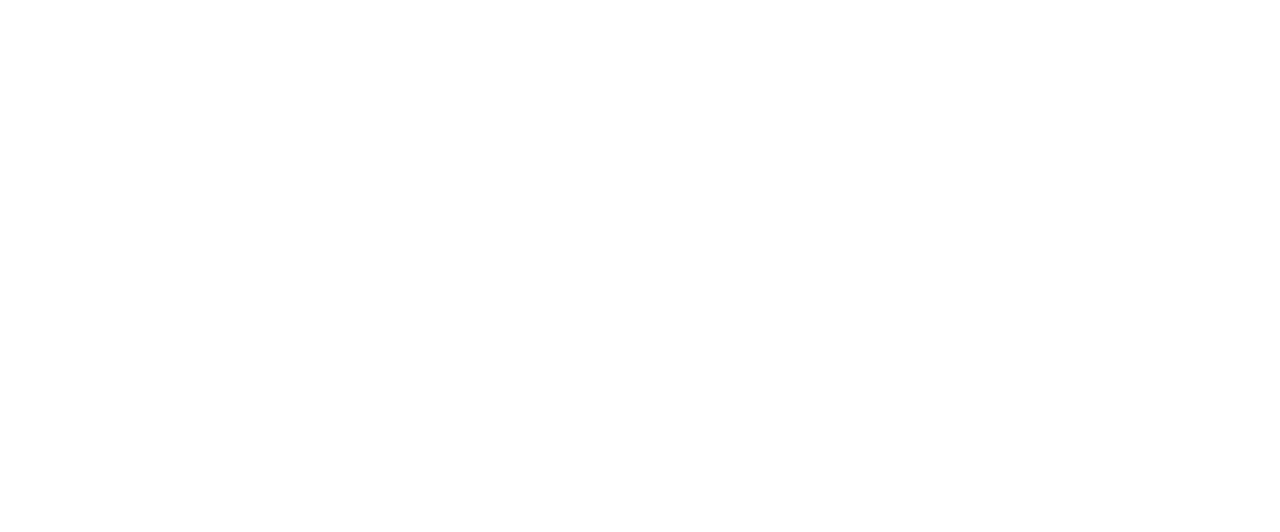
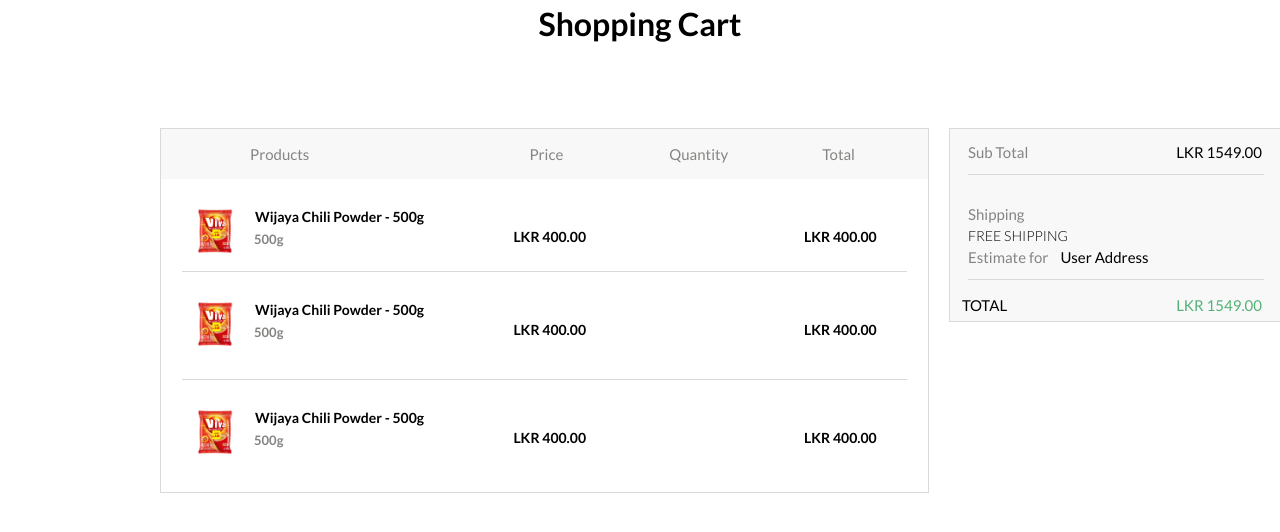
Before and after one commit to PraveenAththanayake/Green_Supermarket, a React (Vite) app in the folder frontend/: page /cart in a window 1280 px wide. Before the commit this address had no page. Shown: the top 532 px of the page. Built offline with nearby package versions, Linux system fonts and the light colour scheme; a web font is replaced by a local one.

Commit message:
Created cart.tsx

```diff
--- a/frontend/src/App.tsx
+++ b/frontend/src/App.tsx
@@ -6,6 +6,7 @@
 import ProductPage from "./pages/product/ProductPage";
 import AdminLayout from "./pages/admin/AdminLayout";
 import TopSales from "./pages/topsales/topsales";
+import Cart from "./pages/cart/cart";
 function App() {
   return (
     <div>
@@ -17,6 +18,7 @@
         <Route path="/contact" element={<div>Contact</div>} />
         <Route path="/admin" element={<AdminLayout />} />
         <Route path="/topsales" element={<TopSales />} />
+        <Route path="/cart" element={<Cart/>} />
       </Routes>
     </div>
   );
--- /dev/null
+++ b/frontend/src/components/cart/ShoppingCart.tsx
@@ -0,0 +1,23 @@
+import React from "react";
+
+function ShoppingCart() {
+  return (
+    <div className=" flex flex-row">
+      <img
+        className=" w=[50px] h-[50px] mt-[27px] ml-[29px]"
+        src="topsaverimages/2 6.png"
+        alt="2 6"
+      />
+      <p className=" mt-[27px] ml-[15px] text-sm font-semibold ">
+        Wijaya Chili Powder - 500g
+      </p>
+      <p className=" mt-[51px] ml-[-170px] text-xs font-semibold text-gray">
+        500g
+      </p>
+      <p className=" text-sm font-semibold mt-[47px] ml-[230px]">LKR 400.00</p>
+      <p className=" text-sm font-semibold mt-[47px] ml-[218px]">LKR 400.00</p>
+    </div>
+  );
+}
+
+export default ShoppingCart;
--- a/frontend/src/components/topsales/ProductCard.tsx
+++ b/frontend/src/components/topsales/ProductCard.tsx
@@ -1,4 +1,4 @@
-import React from 'react'
+import React from "react";
 import { IoIosStar } from "react-icons/io";
 import { IoMdHeartEmpty } from "react-icons/io";
 import { IoCart } from "react-icons/io5";
@@ -7,40 +7,62 @@
   return (
     <div>
       <div className="col-span-1 h-[345px] w-[270px] bg-white rounded-lg shadow-lg pl-3">
-            <div className='bg-customGreen w-[43px] h-[24px] text-white rounded-md text-center text-sm flex items-center justify-center mt-[8px] ml-[8px]'>55%</div>
-            <div className='flexCenter mt-[15px]'>
-              <img src="images 1.png" alt="image" className="w-[133px] h-[121px] "/>
+        <div className="bg-customGreen w-[43px] h-[24px] text-white rounded-md text-center text-sm flex items-center justify-center mt-[8px] ml-[8px]">
+          55%
+        </div>
+        <div className="flexCenter mt-[15px]">
+          <img
+            src="images 1.png"
+            alt="image"
+            className="w-[133px] h-[121px] "
+          />
         </div>
         <div className=" w-[180px] h[40px] text-xl pl-2 leading-5 font-semibold pt-[28px]">
           Anchor Full Cream Fresh Milk 1L
         </div>
-            <div className='flex flex-row'>
-              <div className=' flex flex-row justify-start pl-2 pt-1'>
-                <div className=' text-yellow '><IoIosStar /></div>
-                <div className=' text-yellow pl-1'><IoIosStar /></div>
-                <div className=' text-yellow pl-1'><IoIosStar /></div>
-                <div className=' text-yellow pl-1'><IoIosStar /></div>
-                <div className=' text-gray2 pl-1'><IoIosStar /></div>
+        <div className="flex flex-row">
+          <div className=" flex flex-row justify-start pl-2 pt-1">
+            <div className=" text-yellow ">
+              <IoIosStar />
             </div>
-              <div className=' text-gray ml-[12px]'>(4)</div>
+            <div className=" text-yellow pl-1">
+              <IoIosStar />
+            </div>
+            <div className=" text-yellow pl-1">
+              <IoIosStar />
+            </div>
+            <div className=" text-yellow pl-1">
+              <IoIosStar />
+            </div>
+            <div className=" text-gray2 pl-1">
+              <IoIosStar />
+            </div>
+          </div>
+          <div className=" text-gray ml-[12px]">(4)</div>
         </div>
 
-            <div className='flex flex-row pl-2'>
-              <div className='flex flex-row justify-center font-semibold text-[12px] pt-[10px]'>
-              <p className=' text-gray text-sm'>LKR</p>
-              <p className=' text-black text-sm'>:</p>
-              <p className=' text-customGreen text-sm'>850.00</p>
+        <div className="flex flex-row pl-2">
+          <div className="flex flex-row justify-center font-semibold text-[12px] pt-[10px]">
+            <p className=" text-gray text-sm">LKR</p>
+            <p className=" text-black text-sm">:</p>
+            <p className=" text-customGreen text-sm">850.00</p>
           </div>
-              <div className='flex flex-row justify-center text-red font-semibold text-[12px] pt-[10px] pl-[14px]'>LKR 50 save</div>
+          <div className="flex flex-row justify-center text-red font-semibold text-[12px] pt-[10px] pl-[14px]">
+            LKR 50 save
+          </div>
         </div>
 
-            <div className='flex flex-row pt-[16px] text-gray2 pl-2 mb-[16px]'  >
-              <div className=' shadow-md rounded-xs overflow-hidden px-1 py-1'><IoMdHeartEmpty /></div>
-              <div className='  shadow-md ml-[10px] rounded-xs overflow-hidden px-1 py-1'><IoCart /></div>
+        <div className="flex flex-row pt-[16px] text-gray2 pl-2 mb-[16px]">
+          <div className=" shadow-md rounded-xs overflow-hidden px-1 py-1">
+            <IoMdHeartEmpty />
+          </div>
+          <div className="  shadow-md ml-[10px] rounded-xs overflow-hidden px-1 py-1">
+            <IoCart />
           </div>
         </div>
       </div>
-  )
+    </div>
+  );
 }
 
-export default ProductCard
+export default ProductCard;
--- a/frontend/src/pages/cart/cart.tsx
+++ b/frontend/src/pages/cart/cart.tsx
@@ -1,5 +1,73 @@
-const cart = () => {
-  return <div>cart</div>;
+import React from "react";
+import ShoppingCart from "../../components/cart/ShoppingCart";
+
+const Cart = () => {
+  return (
+    <div className=" mx-40">
+      <div className="font-semibold text-6xl items-center flexCenter">
+        <h1>Shopping Cart</h1>
+      </div>
+      <div className=" flex flex-row gap-5">
+        <div className=" pt-20">
+          <div className=" w-[769px] h-[365px] border border-gray2">
+            <div className=" flex flex-row justify-between w-[767px]  items-center">
+              <div className=" flex flex-row w-[769px] h-[50px] bg-lightGray items-center text-base font-medium text-gray ">
+                <div>
+                  <p className=" ml-[89px]">Products</p>
+                </div>
+                <div>
+                  <p className=" ml-[220px]">Price</p>
+                </div>
+                <div>
+                  <p className=" ml-[106px]">Quantity</p>
+                </div>
+                <div>
+                  <p className=" ml-[94px]">Total</p>
+                </div>
+              </div>
+            </div>
+            <ShoppingCart />
+            <hr className=" w-[725px] ml-[21px] mt-[15px]  border-gray2" />
+            <ShoppingCart />
+            <hr className=" w-[725px] ml-[21px] mt-[30px]  border-gray2" />
+            <ShoppingCart />
+          </div>
+        </div>
+        <div className=" pt-20">
+          <div className=" w-[332px] h-[194px] border border-gray2 bg-lightGray">
+            <div className="flex flex-row justify-between">
+              <p className=" mt-[12px] ml-[18px] text-base font-normal text-gray">
+                Sub Total
+              </p>
+              <p className="mt-[12px] ml-[18px] mr-[18px] text-base font-normal">
+                LKR 1549.00
+              </p>
+            </div>
+            <div className="w-[296px] ml-[18px] mt-[10px]  ">
+              <hr className="border-gray2" />
+            </div>
+            <div className="ml-[18px] mt-[28px] ">
+              <p className="text-base font-normal text-gray ">Shipping</p>
+              <p className="text-sm font-light">FREE SHIPPING</p>
+              <div className="flex flex-row">
+                <p className="text-base font-normal text-gray ">Estimate for</p>
+                <p className="text-base font-normal ml-[12px] ">User Address</p>
+              </div>
+            </div>
+            <div className="w-[296px] ml-[18px] mt-[10px]  ">
+              <hr className="border-gray2" />
+            </div>
+            <div className=" ml-[12px] mt-[14px] flex flex-row justify-between">
+              <p className="text-base font-medium">TOTAL</p>
+              <p className="text-base font-normal text-customGreen mr-[18px] ">
+                LKR 1549.00
+              </p>
+            </div>
+          </div>
+        </div>
+      </div>
+    </div>
+  );
 };
 
-export default cart;
+export default Cart;
--- a/frontend/src/pages/topsales/topsales.tsx
+++ b/frontend/src/pages/topsales/topsales.tsx
@@ -11,12 +11,9 @@
         <div><h1 className="admin-Headers  ">Top Saver Today</h1></div>
         <div className=' mt-[80px] font-light ml-[42px]'><h2 >Ends In :</h2></div>
       </div>
-
-
-
       <div className=' flexCenter'>
 
-      <div className="grid grid-cols-4 grid-rows-4 gap-x-[12px] gap-y-[12px] mx-0 border items-center justify-between">
+      <div className="grid grid-cols-4 grid-rows-4 gap-x-[12px] gap-y-[12px] mx-0 items-center justify-between">
         <ProductCard/>
         <ProductCard/>
         <ProductCard/>
--- a/frontend/tailwind.config.js
+++ b/frontend/tailwind.config.js
@@ -19,8 +19,8 @@
       gray: "#848482",
       gray2: "#D9D9D9",
       red: "#D30000",
-      yellow : "#FDCC0D",
-
+      yellow: "#FDCC0D",
+      bgray: "#84848233",
     },
     borderRadius: {
       none: "0",
```
Lines whose indentation alone changed are shown as unchanged.
